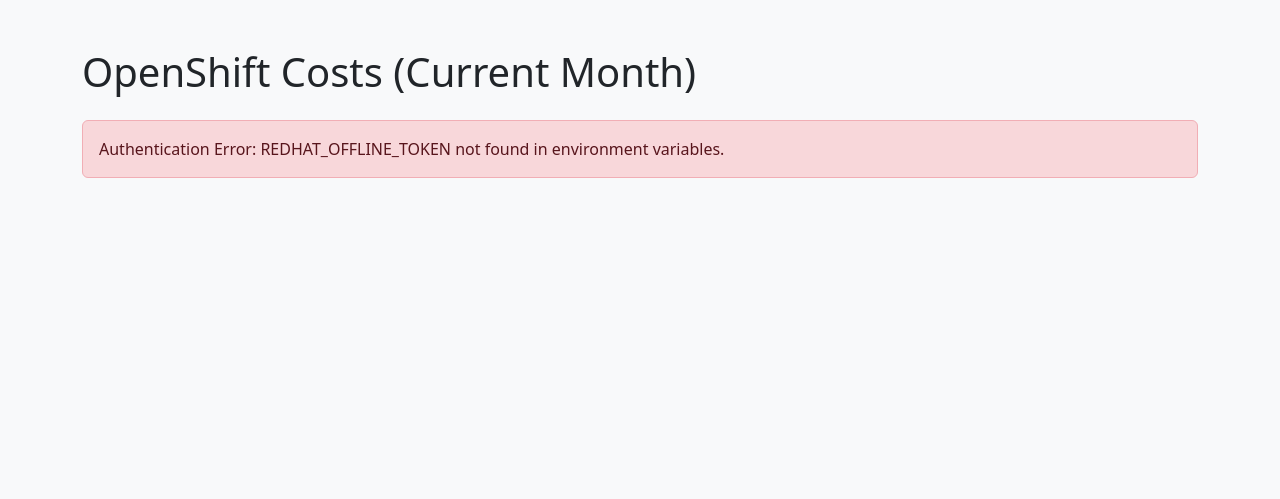
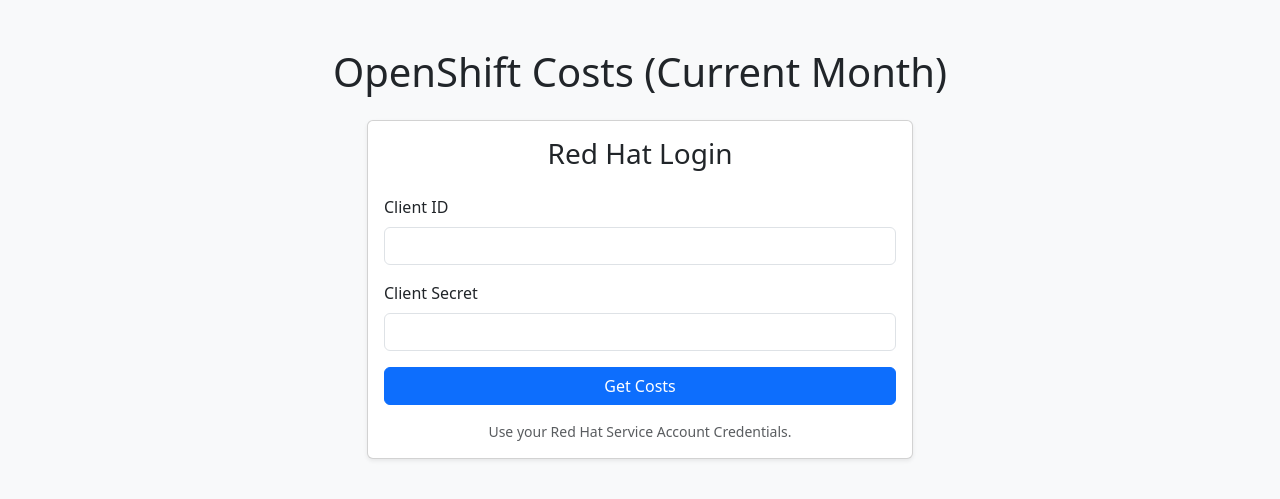
Before and after one commit to pittar-rhdh/cost-management-exporter, a FastAPI app: page / in a window 1280 px wide. Shown: the top 499 px of the page. Run offline with FastAPI, Linux system fonts and the light colour scheme.

Commit message:
Switch to Client Credentials and UI Login

```diff
--- a/main.py
+++ b/main.py
@@ -1,24 +1,48 @@
-from fastapi import FastAPI, Request
+from fastapi import FastAPI, Request, Form
 from fastapi.responses import HTMLResponse
 from fastapi.templating import Jinja2Templates
 from services.cost_api import get_openshift_costs_by_cluster
-from services.auth import AuthError
+from services.auth import get_access_token, AuthError
 
 app = FastAPI(title="Red Hat Cost Management Exporter")
 templates = Jinja2Templates(directory="templates")
 
 @app.get("/", response_class=HTMLResponse)
 async def read_root(request: Request):
+    """
+    Renders the login page (or data if we had session persistence, which we are skipping for V1).
+    """
+    return templates.TemplateResponse("index.html", {"request": request})
+
+@app.post("/login", response_class=HTMLResponse)
+async def login_and_fetch(
+    request: Request,
+    client_id: str = Form(...),
+    client_secret: str = Form(...)
+):
+    """
+    Handles form submission:
+    1. Authenticates with Client ID/Secret.
+    2. Fetches Cost Data using the token.
+    3. Renders the page with the data.
+    """
     try:
-        cost_data = get_openshift_costs_by_cluster()
+        # 1. Get Token
+        token = get_access_token(client_id, client_secret)
+
+        # 2. Fetch Data
+        cost_data = get_openshift_costs_by_cluster(token)
+
+        # 3. Render
         return templates.TemplateResponse(
             "index.html",
             {"request": request, "costs": cost_data}
         )
+
     except AuthError as e:
         return templates.TemplateResponse(
             "index.html",
-            {"request": request, "error": f"Authentication Error: {str(e)}"}
+            {"request": request, "error": f"Authentication Failed: {str(e)}"}
         )
     except Exception as e:
          return templates.TemplateResponse(
--- a/requirements.txt
+++ b/requirements.txt
@@ -5,3 +5,4 @@
 requests
 python-dotenv
 jinja2
+python-multipart
--- a/services/auth.py
+++ b/services/auth.py
@@ -1,25 +1,20 @@
-import os
 import requests
-from dotenv import load_dotenv
-
-load_dotenv()
 
 class AuthError(Exception):
     pass
 
-def get_access_token():
+def get_access_token(client_id, client_secret):
     """
-    Exchanges the Offline Token for an Access Token.
+    Exchanges Client ID and Secret for an Access Token using Client Credentials Grant.
     """
-    offline_token = os.getenv("REDHAT_OFFLINE_TOKEN")
-    if not offline_token:
-        raise AuthError("REDHAT_OFFLINE_TOKEN not found in environment variables.")
+    if not client_id or not client_secret:
+        raise AuthError("Client ID and Client Secret are required.")
 
     url = "https://sso.redhat.com/auth/realms/redhat-external/protocol/openid-connect/token"
     payload = {
-        "grant_type": "refresh_token",
-        "client_id": "cloud-services",
-        "refresh_token": offline_token
+        "grant_type": "client_credentials",
+        "client_id": client_id,
+        "client_secret": client_secret
     }
 
     try:
--- a/services/cost_api.py
+++ b/services/cost_api.py
@@ -1,14 +1,15 @@
 import requests
-from .auth import get_access_token
 
 API_BASE_URL = "https://console.redhat.com/api/cost-management/v1/reports/openshift/costs/"
 
-def get_openshift_costs_by_cluster():
+def get_openshift_costs_by_cluster(token):
     """
     Queries the Red Hat Cost Management API for OpenShift costs,
     aggregated by cluster for the current month.
+
+    Args:
+        token (str): The OAuth2 access token.
     """
-    token = get_access_token()
     headers = {
         "Authorization": f"Bearer {token}",
         "Accept": "application/json"
--- a/templates/index.html
+++ b/templates/index.html
@@ -8,59 +8,51 @@
 </head>
 <body class="bg-light">
     <div class="container mt-5">
-        <h1 class="mb-4">OpenShift Costs (Current Month)</h1>
+        <h1 class="mb-4 text-center">OpenShift Costs (Current Month)</h1>
 
         {% if error %}
             <div class="alert alert-danger" role="alert">
                 {{ error }}
             </div>
-        {% elif costs and costs.data %}
-            <div class="table-responsive">
-                <table class="table table-striped table-hover">
-                    <thead class="table-dark">
-                        <tr>
-                            <th>Cluster Name</th>
-                            <th class="text-end">Total Cost ($)</th>
-                            <th class="text-end">Infrastructure Cost ($)</th>
-                            <th class="text-end">Supplementary Cost ($)</th>
-                        </tr>
-                    </thead>
-                    <tbody>
-                        {% for item in costs.data %}
-                            {% for cluster_data in item.clusters %}
-                                <tr>
-                                    <td>{{ cluster_data.cluster }}</td> <!-- Cluster Alias/Name seems to be key or in values -->
-                                    <td class="text-end">{{ "%.2f"|format(item.values[0].cost.total.value) }} {{ item.values[0].cost.total.units }}</td>
-                                     <!-- Note: The API structure for grouped data can be tricky.
-                                          If group_by[cluster]=* is used, the 'data' list usually contains objects
-                                          where the grouping key is present.
-                                          Let's adjust based on typical structure:
-                                          data: [ { values: [...], cluster: "cluster_name" } ]
-                                      -->
-                                </tr>
-                            {% endfor %}
-                        {% endfor %}
-                    </tbody>
-                </table>
-            </div>
+        {% endif %}
 
-            <!-- Fallback Table Logic if structure is slightly different (group_by often puts the key at the top level of the data item) -->
-            <!--
-                Re-implementing loop based on likely response structure from:
-                group_by[cluster]=*
-                Response: { meta: ..., data: [ { cluster: "cluster_id_or_name", values: [ { date: "...", cost: { ... } } ] } ] }
-            -->
-        {% else %}
-            <div class="alert alert-info" role="alert">
-                No cost data available for the current month.
+        {% if not costs %}
+            <!-- Login Form -->
+            <div class="row justify-content-center">
+                <div class="col-md-6">
+                    <div class="card shadow-sm">
+                        <div class="card-body">
+                            <h3 class="card-title text-center mb-4">Red Hat Login</h3>
+                            <form action="/login" method="post">
+                                <div class="mb-3">
+                                    <label for="client_id" class="form-label">Client ID</label>
+                                    <input type="text" class="form-control" id="client_id" name="client_id" required>
+                                </div>
+                                <div class="mb-3">
+                                    <label for="client_secret" class="form-label">Client Secret</label>
+                                    <input type="password" class="form-control" id="client_secret" name="client_secret" required>
+                                </div>
+                                <div class="d-grid">
+                                    <button type="submit" class="btn btn-primary">Get Costs</button>
+                                </div>
+                            </form>
+                            <div class="mt-3 text-muted small text-center">
+                                Use your Red Hat Service Account Credentials.
+                            </div>
+                        </div>
+                    </div>
+                </div>
             </div>
         {% endif %}
 
-        <!-- Corrected Table for likely structure -->
         {% if costs and costs.data %}
-             <div class="table-responsive mt-4">
+            <div class="d-flex justify-content-between align-items-center mb-3">
                 <h3>Detailed View</h3>
-                <table class="table table-bordered table-striped bg-white">
+                <a href="/" class="btn btn-outline-secondary btn-sm">Clear & Logout</a>
+            </div>
+
+            <div class="table-responsive">
+                <table class="table table-bordered table-striped bg-white shadow-sm">
                     <thead class="table-primary">
                         <tr>
                             <th>Cluster</th>
@@ -70,10 +62,7 @@
                     <tbody>
                         {% for item in costs.data %}
                             <tr>
-                                <!-- The grouping key is usually a property of the item itself when grouped -->
                                 <td>{{ item.cluster if item.cluster else 'Unknown Cluster' }}</td>
-
-                                <!-- values is a list, usually with one entry for the month if resolution=monthly -->
                                 {% if item.values %}
                                     <td class="text-end">
                                         {{ "%.2f"|format(item.values[0].cost.total.value) }} {{ item.values[0].cost.total.units }}
@@ -86,6 +75,13 @@
                     </tbody>
                 </table>
             </div>
+        {% elif costs and not costs.data %}
+             <div class="alert alert-info" role="alert">
+                No cost data available for the current month.
+            </div>
+             <div class="text-center mt-3">
+                <a href="/" class="btn btn-outline-secondary">Go Back</a>
+            </div>
         {% endif %}
 
     </div>
```
Also changed, not shown: docs/plans/feature-cost-management-webapp.md (+20 -13 lines), tests/test_services.py (+10 -25 lines).
